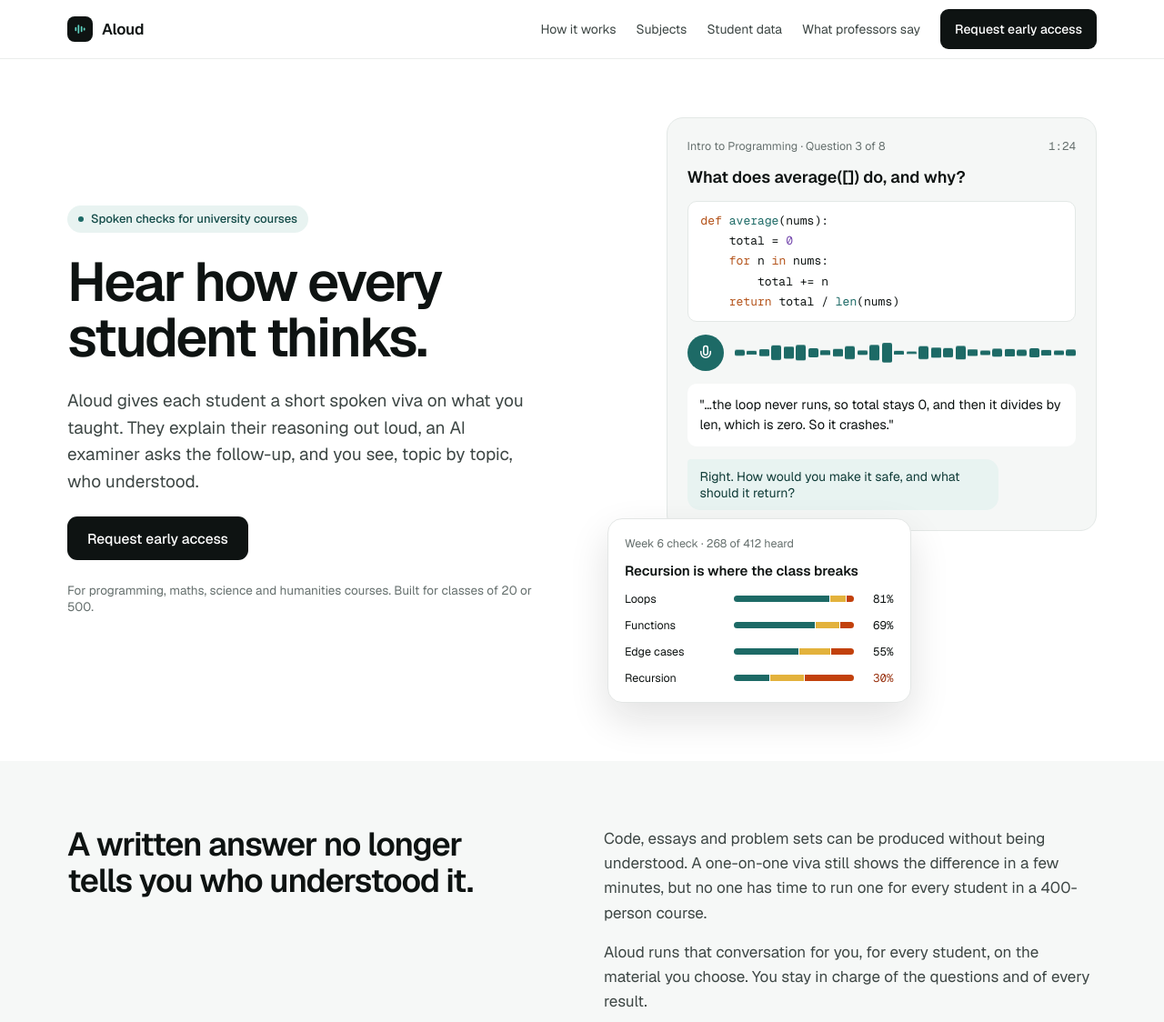
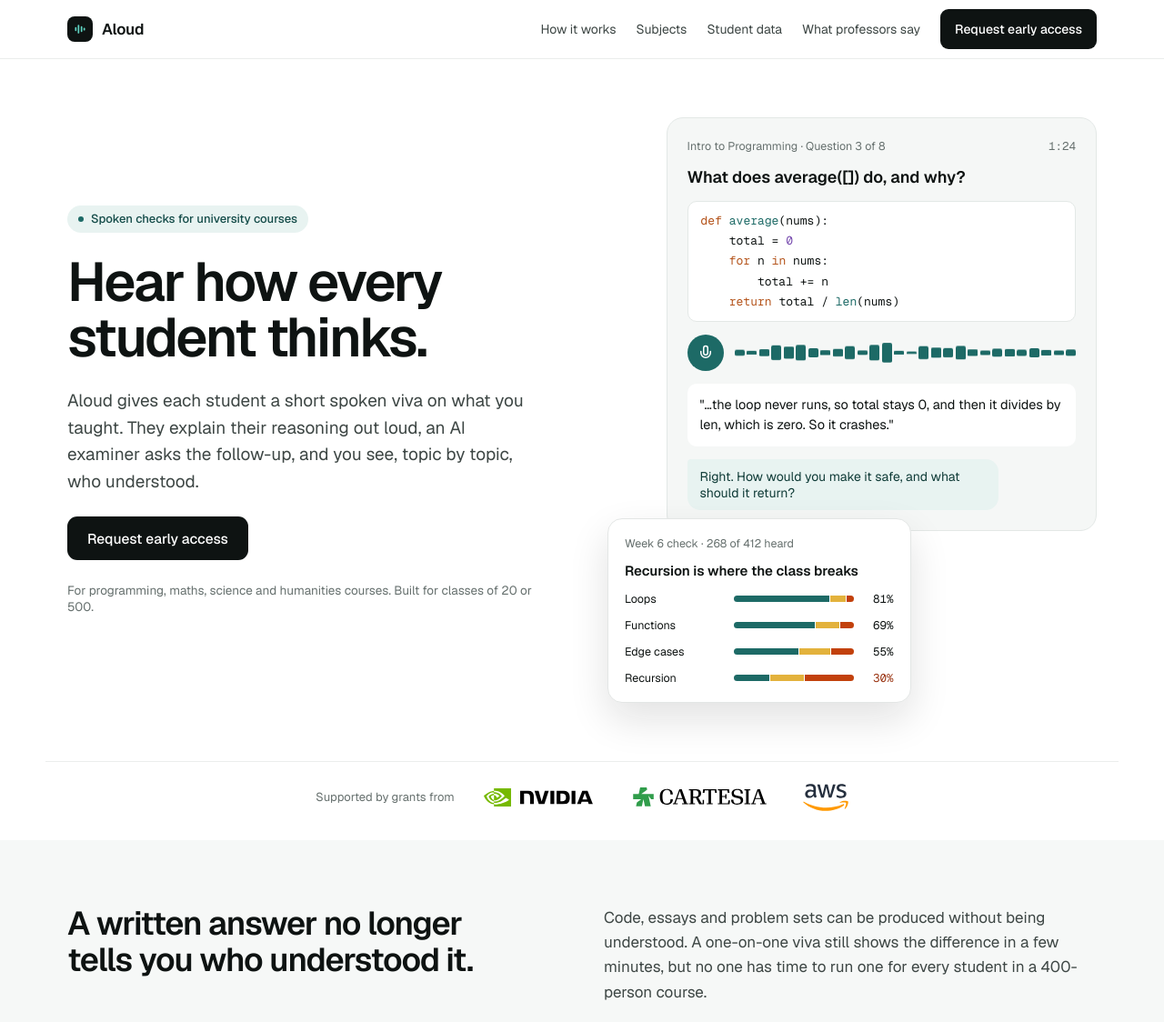
Before and after one commit to ayushsurana2207/aloud-website, a website: page public/index.html in a window 1280 px wide. Shown: the top 1124 px of the page at 91% size. Drawn offline with nearby package versions, Linux system fonts and the light colour scheme.

Commit message:
Add grant supporter logos (NVIDIA, Cartesia, AWS Activate) under hero
Co-Authored-By: Claude Opus 5.5 <noreply@anthropic.com>

```diff
--- a/public/index.html
+++ b/public/index.html
@@ -69,6 +69,15 @@
       <div class="topic"><span>Recursion</span><span class="bar"><span class="u" style="width:30%"></span><span class="p" style="width:29%"></span><span class="g" style="width:41%"></span></span><span class="pct low">30%</span></div>
     </div>
   </div>
+</section>
+
+<section class="wrap supporters" aria-label="Supported by">
+  <span class="supporters-label">Supported by grants from</span>
+  <ul class="plain-list supporters-list">
+    <li><img src="/logos/nvidia.svg" alt="NVIDIA" width="124" height="30"></li>
+    <li><img src="/logos/cartesia.svg" alt="Cartesia" width="147" height="21"></li>
+    <li><img src="/logos/aws.svg" alt="AWS Activate" width="50" height="30"></li>
+  </ul>
 </section>
 
 <section class="soft problem">
--- a/public/styles.css
+++ b/public/styles.css
@@ -80,6 +80,12 @@ h2 { font-size: clamp(28px, 1.5vw + 22px, 36px); line-height: 1.12; letter-spaci
 .pill::before { content: ''; width: 6px; height: 6px; border-radius: 50%; background: var(--teal); }
 .lead { font-size: 19px; line-height: 1.55; color: var(--ink-2); max-width: 520px; text-wrap: pretty; }
 .small-note { font-size: 13.5px; color: var(--muted); }
+
+/* Supporters strip */
+.supporters { padding-top: 24px; padding-bottom: 32px; border-top: 1px solid var(--line); display: flex; flex-wrap: wrap; align-items: center; justify-content: center; gap: 12px 32px; }
+.supporters-label { font-size: 13px; color: var(--muted); }
+.supporters-list { display: flex; flex-wrap: wrap; justify-content: center; align-items: center; gap: 16px 40px; }
+.supporters-list img { display: block; }
 
 .hero-visual { display: flex; flex-direction: column; }
 .viva-card {
```
Also changed, not shown: Decision.md (+16 -0 lines), public/logos/aws.svg (added), public/logos/cartesia.svg (added), public/logos/nvidia.svg (added).
